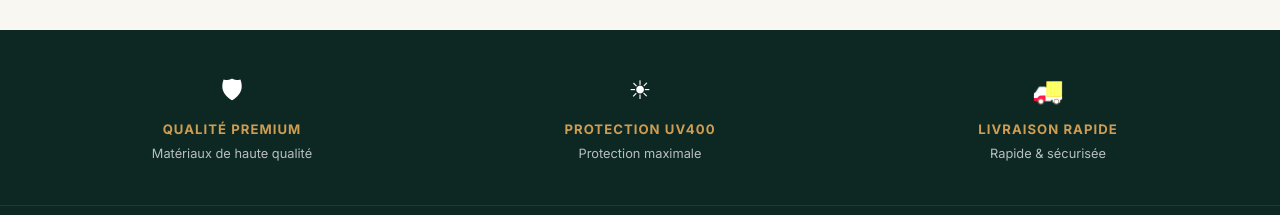
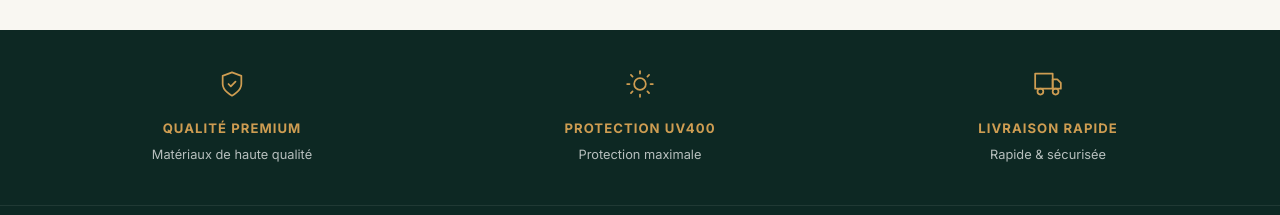
Before and after one commit to mactar27/KAI_SUN, a React (Vite) app: page / in a window 1280 px wide. Shown: the part 1808-2023 px from the top of the page. Built offline with nearby package versions, Linux system fonts and the light colour scheme; no server answers; a web font is replaced by a local one.

Commit message:
style: replace emojis with professional SVG icons in features bar

```diff
--- a/src/pages/LaunchPage.jsx
+++ b/src/pages/LaunchPage.jsx
@@ -260,14 +260,26 @@ export default function LaunchPage() {
         textAlign: 'center'
       }}>
         {[
-          { icon: '🛡', title: 'Qualité Premium', sub: 'Matériaux de haute qualité' },
-          { icon: '☀', title: 'Protection UV400', sub: 'Protection maximale' },
-          { icon: '🚚', title: 'Livraison rapide', sub: 'Rapide & sécurisée' },
+          {
+            icon: <svg width="28" height="28" viewBox="0 0 24 24" fill="none" stroke="currentColor" strokeWidth="1.5" strokeLinecap="round" strokeLinejoin="round"><path d="M12 22s8-4 8-10V5l-8-3-8 3v7c0 6 8 10 8 10z"/><path d="M9 12l2 2 4-4"/></svg>,
+            title: 'Qualité Premium',
+            sub: 'Matériaux de haute qualité'
+          },
+          {
+            icon: <svg width="28" height="28" viewBox="0 0 24 24" fill="none" stroke="currentColor" strokeWidth="1.5" strokeLinecap="round" strokeLinejoin="round"><circle cx="12" cy="12" r="5"/><line x1="12" y1="1" x2="12" y2="3"/><line x1="12" y1="21" x2="12" y2="23"/><line x1="4.22" y1="4.22" x2="5.64" y2="5.64"/><line x1="18.36" y1="18.36" x2="19.78" y2="19.78"/><line x1="1" y1="12" x2="3" y2="12"/><line x1="21" y1="12" x2="23" y2="12"/><line x1="4.22" y1="19.78" x2="5.64" y2="18.36"/><line x1="18.36" y1="5.64" x2="19.78" y2="4.22"/></svg>,
+            title: 'Protection UV400',
+            sub: 'Protection maximale'
+          },
+          {
+            icon: <svg width="28" height="28" viewBox="0 0 24 24" fill="none" stroke="currentColor" strokeWidth="1.5" strokeLinecap="round" strokeLinejoin="round"><rect x="1" y="3" width="15" height="13"/><polygon points="16 8 20 8 23 11 23 16 16 16 16 8"/><circle cx="5.5" cy="18.5" r="2.5"/><circle cx="18.5" cy="18.5" r="2.5"/></svg>,
+            title: 'Livraison rapide',
+            sub: 'Rapide & sécurisée'
+          },
         ].map(f => (
-          <div key={f.title} style={{ color: '#fff' }}>
-            <div style={{ fontSize: '1.6rem', marginBottom: '8px', filter: 'brightness(2)' }}>{f.icon}</div>
+          <div key={f.title} style={{ color: '#fff', display: 'flex', flexDirection: 'column', alignItems: 'center' }}>
+            <div style={{ marginBottom: '12px', color: 'var(--kaia-gold)' }}>{f.icon}</div>
             <p style={{ margin: 0, fontWeight: 700, fontSize: '0.82rem', letterSpacing: '0.08em', textTransform: 'uppercase', color: 'var(--kaia-gold)' }}>{f.title}</p>
-            <p style={{ margin: '4px 0 0', fontSize: '0.8rem', color: 'rgba(255,255,255,0.7)' }}>{f.sub}</p>
+            <p style={{ margin: '6px 0 0', fontSize: '0.8rem', color: 'rgba(255,255,255,0.7)' }}>{f.sub}</p>
           </div>
         ))}
       </section>
```
